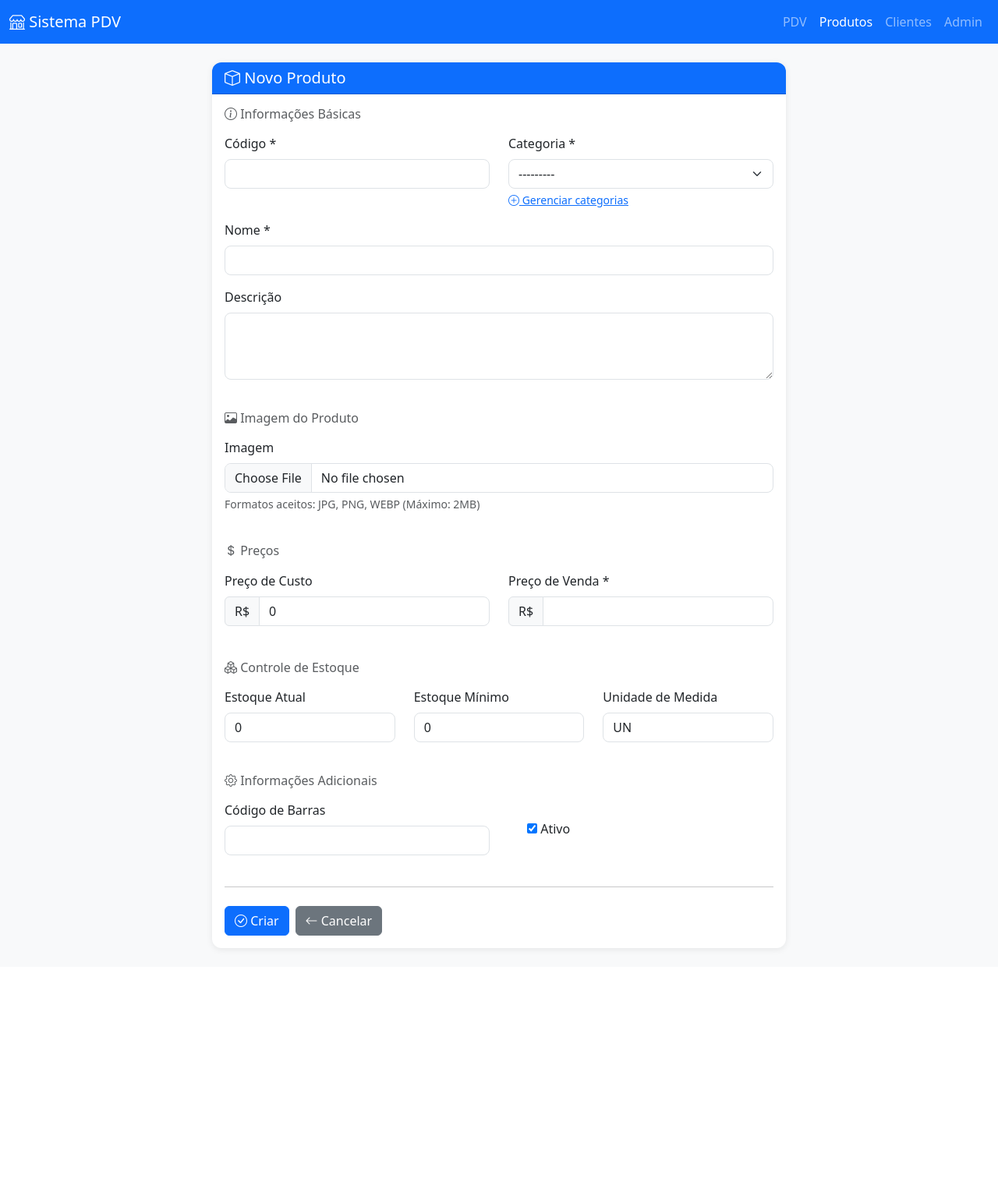
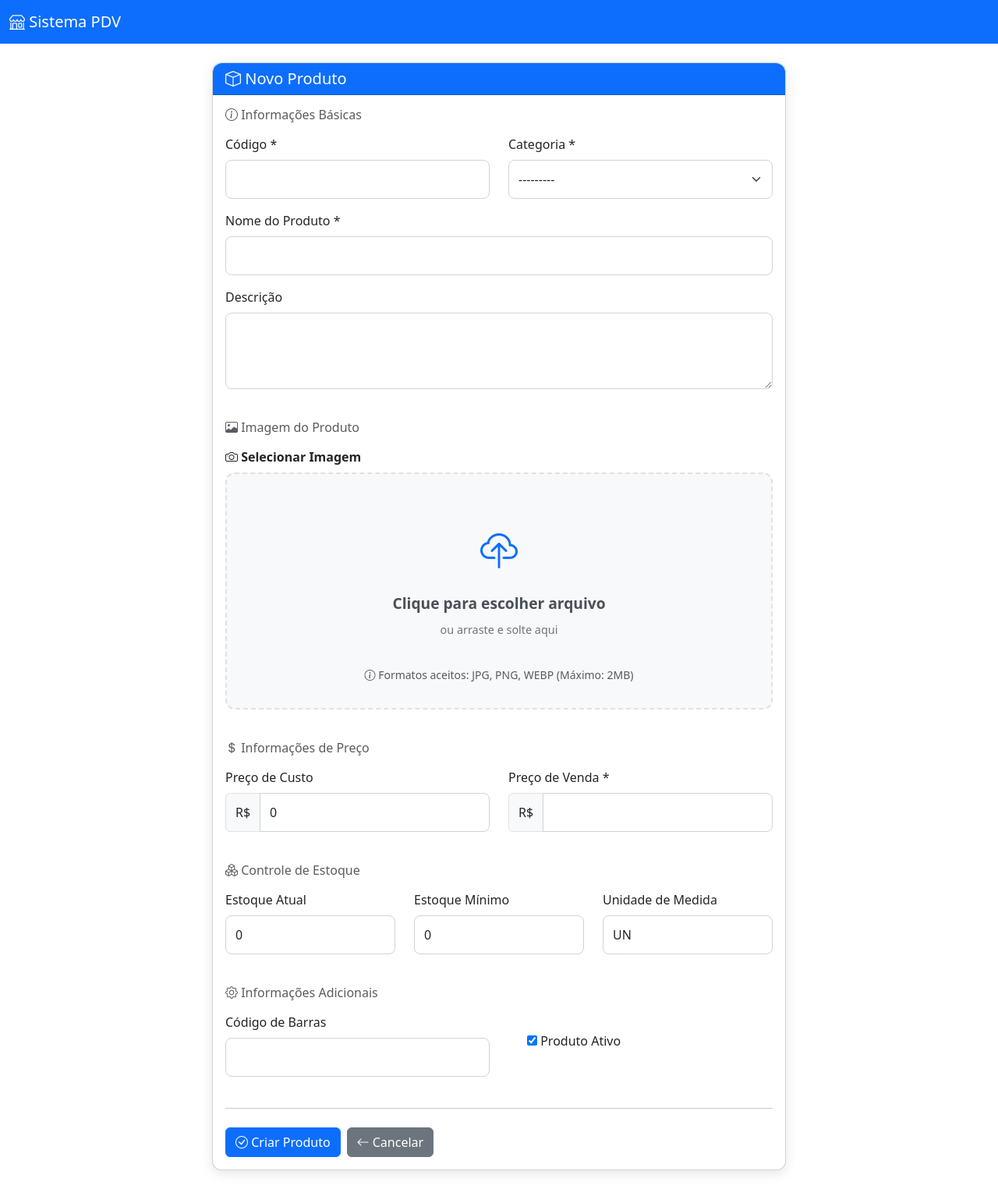
Before and after one commit to ernanegit/pdv, a Django app: page /produtos/novo/ in a window 1280 px wide. Shown: the whole page at 78% size. Before the commit the page ends 1220 px from the top, so only its background shows below. Run offline with Django 5.2, Linux system fonts and the light colour scheme; the visitor is signed in with stand-in values (Sample User, id 1); data that the repository does not hold is empty; some libraries are stand-ins or nearby versions.

Commit message:
🌍 Traduz upload de imagens para português

```diff
--- a/templates/produtos/form.html
+++ b/templates/produtos/form.html
@@ -1,3 +1,6 @@
+<!-- Método 1: Usando {% load i18n %} com tradução manual -->
+{% load i18n %}
+
 <!DOCTYPE html>
 <html lang="pt-br">
 <head>
@@ -6,28 +9,13 @@
     <title>{{ titulo }} - Sistema PDV</title>
     <link href="https://cdn.jsdelivr.net/npm/bootstrap@5.3.0/dist/css/bootstrap.min.css" rel="stylesheet">
     <link href="https://cdn.jsdelivr.net/npm/bootstrap-icons@1.10.0/font/bootstrap-icons.css" rel="stylesheet">
-    <style>
-        body { background-color: #f8f9fa; }
-        .navbar { background-color: #0d6efd !important; }
-        .card { border: none; border-radius: 12px; box-shadow: 0 2px 8px rgba(0, 0, 0, 0.08); }
-        .card-header { background-color: #0d6efd; color: white; border-radius: 12px 12px 0 0 !important; }
-        .btn-primary { background-color: #0d6efd; border-color: #0d6efd; }
-        .btn-primary:hover { background-color: #0b5ed7; border-color: #0a58ca; }
-        .form-control, .form-select { border-radius: 8px; }
-    </style>
 </head>
 <body>
-    <nav class="navbar navbar-expand-lg navbar-dark">
+    <nav class="navbar navbar-expand-lg navbar-dark bg-primary">
         <div class="container-fluid">
             <a class="navbar-brand" href="/">
                 <i class="bi bi-shop"></i> Sistema PDV
             </a>
-            <ul class="navbar-nav ms-auto">
-                <li class="nav-item"><a class="nav-link" href="/vendas/pdv/">PDV</a></li>
-                <li class="nav-item"><a class="nav-link active" href="/produtos/">Produtos</a></li>
-                <li class="nav-item"><a class="nav-link" href="/clientes/">Clientes</a></li>
-                <li class="nav-item"><a class="nav-link" href="/admin/">Admin</a></li>
-            </ul>
         </div>
     </nav>
 
@@ -35,95 +23,106 @@
         <div class="row justify-content-center">
             <div class="col-lg-8">
                 <div class="card">
-                    <div class="card-header">
+                    <div class="card-header bg-primary text-white">
                         <h5 class="mb-0"><i class="bi bi-box"></i> {{ titulo }}</h5>
                     </div>
                     <div class="card-body">
-                        {% if messages %}
-                            {% for message in messages %}
-                                <div class="alert alert-{{ message.tags }} alert-dismissible fade show" role="alert">
-                                    {{ message }}
-                                    <button type="button" class="btn-close" data-bs-dismiss="alert"></button>
-                                </div>
-                            {% endfor %}
-                        {% endif %}
-
                         <form method="post" enctype="multipart/form-data">
                             {% csrf_token %}
-
-                            {% if form.errors %}
-                                <div class="alert alert-danger">
-                                    <strong>Erro:</strong> Corrija os campos abaixo.
-                                    <ul class="mb-0">
-                                        {% for field, errors in form.errors.items %}
-                                            {% for error in errors %}
-                                                <li>{{ field }}: {{ error }}</li>
-                                            {% endfor %}
-                                        {% endfor %}
-                                    </ul>
-                                </div>
-                            {% endif %}
 
                             <div class="row">
                                 <!-- Informações Básicas -->
                                 <div class="col-12">
-                                    <h6 class="text-muted mb-3"><i class="bi bi-info-circle"></i> Informações Básicas</h6>
+                                    <h6 class="text-muted mb-3">
+                                        <i class="bi bi-info-circle"></i> {% trans "Informações Básicas" %}
+                                    </h6>
                                 </div>
 
                                 <div class="col-md-6 mb-3">
-                                    <label class="form-label">{{ form.codigo.label }} *</label>
+                                    <label class="form-label">{% trans "Código" %} *</label>
                                     {{ form.codigo }}
-                                    {% if form.codigo.help_text %}
-                                        <div class="form-text">{{ form.codigo.help_text }}</div>
-                                    {% endif %}
                                 </div>
 
                                 <div class="col-md-6 mb-3">
-                                    <label class="form-label">{{ form.categoria.label }} *</label>
+                                    <label class="form-label">{% trans "Categoria" %} *</label>
                                     {{ form.categoria }}
-                                    <div class="form-text">
-                                        <a href="{% url 'produtos:categorias' %}" target="_blank">
-                                            <i class="bi bi-plus-circle"></i> Gerenciar categorias
-                                        </a>
-                                    </div>
                                 </div>
 
                                 <div class="col-12 mb-3">
-                                    <label class="form-label">{{ form.nome.label }} *</label>
+                                    <label class="form-label">{% trans "Nome do Produto" %} *</label>
                                     {{ form.nome }}
                                 </div>
 
                                 <div class="col-12 mb-3">
-                                    <label class="form-label">{{ form.descricao.label }}</label>
+                                    <label class="form-label">{% trans "Descrição" %}</label>
                                     {{ form.descricao }}
                                 </div>
 
-                                <!-- Imagem -->
+                                <!-- Seção de Imagem com Tradução Manual -->
                                 <div class="col-12">
-                                    <h6 class="text-muted mb-3 mt-4"><i class="bi bi-image"></i> Imagem do Produto</h6>
+                                    <h6 class="text-muted mb-3 mt-4">
+                                        <i class="bi bi-image"></i> {% trans "Imagem do Produto" %}
+                                    </h6>
                                 </div>
 
                                 <div class="col-12 mb-3">
-                                    <label class="form-label">{{ form.imagem.label }}</label>
+                                    <label class="form-label fw-bold">
+                                        <i class="bi bi-camera"></i> {% trans "Selecionar Imagem" %}
+                                    </label>
+
+                                    <!-- Upload customizado com HTML puro -->
+                                    <div class="upload-container">
+                                        <div class="custom-file-input">
                                             {{ form.imagem }}
-                                    <div class="form-text">Formatos aceitos: JPG, PNG, WEBP (Máximo: 2MB)</div>
+                                            <label for="{{ form.imagem.id_for_label }}" class="file-input-label">
+                                                <i class="bi bi-cloud-upload"></i>
+                                                <span class="upload-text">{% trans "Clique para escolher arquivo" %}</span>
+                                                <span class="upload-hint">{% trans "ou arraste e solte aqui" %}</span>
+                                            </label>
+                                        </div>
+
+                                        <div class="file-info mt-2" id="file-info" style="display: none;">
+                                            <small class="text-success">
+                                                <i class="bi bi-check-circle"></i>
+                                                <span id="file-name"></span>
+                                                <span id="file-size"></span>
+                                            </small>
+                                        </div>
+
+                                        <div class="form-text">
+                                            <i class="bi bi-info-circle"></i>
+                                            {% trans "Formatos aceitos: JPG, PNG, WEBP (Máximo: 2MB)" %}
+                                        </div>
+                                    </div>
 
                                     {% if produto and produto.imagem %}
-                                        <div class="mt-2">
-                                            <small class="text-muted">Imagem atual:</small><br>
+                                        <div class="current-image mt-3">
+                                            <label class="form-label text-muted">
+                                                <i class="bi bi-eye"></i> {% trans "Imagem Atual" %}:
+                                            </label>
+                                            <div class="d-flex align-items-center gap-3 p-3 bg-light rounded">
                                                 <img src="{{ produto.imagem.url }}" alt="{{ produto.nome }}"
-                                                 class="img-thumbnail" style="max-width: 150px; max-height: 150px;">
+                                                     class="img-thumbnail" style="width: 80px; height: 80px; object-fit: cover;">
+                                                <div>
+                                                    <div class="fw-bold">{{ produto.imagem.name }}</div>
+                                                    <small class="text-muted">
+                                                        {% trans "Enviado em" %} {{ produto.atualizado_em|date:"d/m/Y H:i" }}
+                                                    </small>
+                                                </div>
+                                            </div>
                                         </div>
                                     {% endif %}
                                 </div>
 
                                 <!-- Preços -->
                                 <div class="col-12">
-                                    <h6 class="text-muted mb-3 mt-4"><i class="bi bi-currency-dollar"></i> Preços</h6>
+                                    <h6 class="text-muted mb-3 mt-4">
+                                        <i class="bi bi-currency-dollar"></i> {% trans "Informações de Preço" %}
+                                    </h6>
                                 </div>
 
                                 <div class="col-md-6 mb-3">
-                                    <label class="form-label">{{ form.preco_custo.label }}</label>
+                                    <label class="form-label">{% trans "Preço de Custo" %}</label>
                                     <div class="input-group">
                                         <span class="input-group-text">R$</span>
                                         {{ form.preco_custo }}
@@ -131,41 +130,44 @@
                                 </div>
 
                                 <div class="col-md-6 mb-3">
-                                    <label class="form-label">{{ form.preco_venda.label }} *</label>
+                                    <label class="form-label">{% trans "Preço de Venda" %} *</label>
                                     <div class="input-group">
                                         <span class="input-group-text">R$</span>
                                         {{ form.preco_venda }}
                                     </div>
-                                    <div id="margem-info" class="form-text text-success"></div>
                                 </div>
 
                                 <!-- Estoque -->
                                 <div class="col-12">
-                                    <h6 class="text-muted mb-3 mt-4"><i class="bi bi-boxes"></i> Controle de Estoque</h6>
+                                    <h6 class="text-muted mb-3 mt-4">
+                                        <i class="bi bi-boxes"></i> {% trans "Controle de Estoque" %}
+                                    </h6>
                                 </div>
 
                                 <div class="col-md-4 mb-3">
-                                    <label class="form-label">{{ form.estoque_atual.label }}</label>
+                                    <label class="form-label">{% trans "Estoque Atual" %}</label>
                                     {{ form.estoque_atual }}
                                 </div>
 
                                 <div class="col-md-4 mb-3">
-                                    <label class="form-label">{{ form.estoque_minimo.label }}</label>
+                                    <label class="form-label">{% trans "Estoque Mínimo" %}</label>
                                     {{ form.estoque_minimo }}
                                 </div>
 
                                 <div class="col-md-4 mb-3">
-                                    <label class="form-label">{{ form.unidade_medida.label }}</label>
+                                    <label class="form-label">{% trans "Unidade de Medida" %}</label>
                                     {{ form.unidade_medida }}
                                 </div>
 
                                 <!-- Outros -->
                                 <div class="col-12">
-                                    <h6 class="text-muted mb-3 mt-4"><i class="bi bi-gear"></i> Informações Adicionais</h6>
+                                    <h6 class="text-muted mb-3 mt-4">
+                                        <i class="bi bi-gear"></i> {% trans "Informações Adicionais" %}
+                                    </h6>
                                 </div>
 
                                 <div class="col-md-6 mb-3">
-                                    <label class="form-label">{{ form.codigo_barras.label }}</label>
+                                    <label class="form-label">{% trans "Código de Barras" %}</label>
                                     {{ form.codigo_barras }}
                                 </div>
 
@@ -173,7 +175,7 @@
                                     <div class="form-check mt-4">
                                         {{ form.ativo }}
                                         <label class="form-check-label" for="{{ form.ativo.id_for_label }}">
-                                            {{ form.ativo.label }}
+                                            {% trans "Produto Ativo" %}
                                         </label>
                                     </div>
                                 </div>
@@ -183,14 +185,19 @@
 
                             <div class="d-flex gap-2">
                                 <button type="submit" class="btn btn-primary">
-                                    <i class="bi bi-check-circle"></i> {{ action }}
+                                    <i class="bi bi-check-circle"></i>
+                                    {% if produto %}
+                                        {% trans "Atualizar Produto" %}
+                                    {% else %}
+                                        {% trans "Criar Produto" %}
+                                    {% endif %}
                                 </button>
                                 <a href="{% url 'produtos:lista' %}" class="btn btn-secondary">
-                                    <i class="bi bi-arrow-left"></i> Cancelar
+                                    <i class="bi bi-arrow-left"></i> {% trans "Cancelar" %}
                                 </a>
                                 {% if produto %}
                                     <a href="{% url 'produtos:deletar' produto.pk %}" class="btn btn-outline-danger ms-auto">
-                                        <i class="bi bi-trash"></i> Remover
+                                        <i class="bi bi-trash"></i> {% trans "Remover Produto" %}
                                     </a>
                                 {% endif %}
                             </div>
@@ -201,31 +208,176 @@
         </div>
     </div>
 
+    <!-- CSS para Upload Customizado -->
+    <style>
+    .upload-container {
+        border: 2px dashed #dee2e6;
+        border-radius: 12px;
+        padding: 2rem;
+        text-align: center;
+        background: #f8f9fa;
+        transition: all 0.3s ease;
+        position: relative;
+    }
+
+    .upload-container:hover {
+        border-color: #0d6efd;
+        background: #e3f2fd;
+    }
+
+    .custom-file-input {
+        position: relative;
+        display: inline-block;
+        width: 100%;
+    }
+
+    .custom-file-input input[type="file"] {
+        position: absolute;
+        top: 0;
+        left: 0;
+        width: 100%;
+        height: 100%;
+        opacity: 0;
+        cursor: pointer;
+        z-index: 2;
+    }
+
+    .file-input-label {
+        display: block;
+        cursor: pointer;
+        padding: 2rem;
+        color: #6c757d;
+        transition: all 0.3s ease;
+    }
+
+    .file-input-label i {
+        font-size: 3rem;
+        color: #0d6efd;
+        margin-bottom: 1rem;
+        display: block;
+    }
+
+    .upload-text {
+        display: block;
+        font-size: 1.2rem;
+        font-weight: 600;
+        color: #495057;
+        margin-bottom: 0.5rem;
+    }
+
+    .upload-hint {
+        display: block;
+        font-size: 0.9rem;
+        color: #6c757d;
+    }
+
+    .custom-file-input input:focus + .file-input-label {
+        outline: 2px solid #0d6efd;
+        outline-offset: 2px;
+    }
+
+    .upload-container.file-selected {
+        border-color: #198754;
+        background: #d4edda;
+    }
+
+    .upload-container.file-selected .file-input-label i {
+        color: #198754;
+    }
+
+    .upload-container.file-selected .upload-text {
+        color: #198754;
+    }
+
+    /* Estilo para campos do formulário */
+    .form-control, .form-select {
+        border-radius: 8px;
+        border: 1px solid #ced4da;
+        padding: 0.75rem;
+    }
+
+    .form-control:focus, .form-select:focus {
+        border-color: #0d6efd;
+        box-shadow: 0 0 0 0.2rem rgba(13, 110, 253, 0.25);
+    }
+
+    .card {
+        border-radius: 12px;
+        box-shadow: 0 4px 15px rgba(0, 0, 0, 0.1);
+    }
+
+    .card-header {
+        border-radius: 12px 12px 0 0 !important;
+    }
+    </style>
+
+    <!-- JavaScript para Upload Funcional -->
     <script src="https://cdn.jsdelivr.net/npm/bootstrap@5.3.0/dist/js/bootstrap.bundle.min.js"></script>
     <script>
-        // Calcular margem automaticamente
-        const precoCusto = document.getElementById('id_preco_custo');
-        const precoVenda = document.getElementById('id_preco_venda');
-        const margemInfo = document.getElementById('margem-info');
+    document.addEventListener('DOMContentLoaded', function() {
+        const fileInput = document.querySelector('input[type="file"]');
+        const uploadContainer = document.querySelector('.upload-container');
+        const fileInfo = document.getElementById('file-info');
+        const fileName = document.getElementById('file-name');
+        const fileSize = document.getElementById('file-size');
+        const uploadText = document.querySelector('.upload-text');
 
-        function calcularMargem() {
-            const custo = parseFloat(precoCusto.value) || 0;
-            const venda = parseFloat(precoVenda.value) || 0;
+        if (fileInput) {
+            // Quando arquivo é selecionado
+            fileInput.addEventListener('change', function(e) {
+                const file = e.target.files[0];
 
-            if (custo > 0 && venda > 0) {
-                const margem = ((venda - custo) / custo * 100).toFixed(1);
-                const lucro = (venda - custo).toFixed(2);
-                margemInfo.innerHTML = `<i class="bi bi-calculator"></i> Margem: ${margem}% | Lucro: R$ ${lucro}`;
+                if (file) {
+                    // Atualizar visual
+                    uploadContainer.classList.add('file-selected');
+                    uploadText.textContent = 'Arquivo Selecionado!';
+
+                    // Mostrar informações do arquivo
+                    fileName.textContent = file.name;
+                    fileSize.textContent = ` (${(file.size / 1024 / 1024).toFixed(2)} MB)`;
+                    fileInfo.style.display = 'block';
+
+                    // Validar arquivo
+                    if (file.size > 2 * 1024 * 1024) { // 2MB
+                        fileInfo.className = 'form-text text-danger';
+                        fileInfo.innerHTML = '<i class="bi bi-exclamation-triangle"></i> Arquivo muito grande (máximo 2MB)';
                     } else {
-                margemInfo.innerHTML = '';
+                        fileInfo.className = 'form-text text-success';
                     }
+                } else {
+                    // Resetar se nenhum arquivo
+                    uploadContainer.classList.remove('file-selected');
+                    uploadText.textContent = 'Clique para escolher arquivo';
+                    fileInfo.style.display = 'none';
                 }
+            });
 
-        if (precoCusto && precoVenda) {
-            precoCusto.addEventListener('input', calcularMargem);
-            precoVenda.addEventListener('input', calcularMargem);
-            calcularMargem(); // Calcular ao carregar
+            // Drag and drop
+            uploadContainer.addEventListener('dragover', function(e) {
+                e.preventDefault();
+                uploadContainer.style.borderColor = '#198754';
+                uploadContainer.style.backgroundColor = '#d4edda';
+            });
+
+            uploadContainer.addEventListener('dragleave', function(e) {
+                e.preventDefault();
+                uploadContainer.style.borderColor = '';
+                uploadContainer.style.backgroundColor = '';
+            });
+
+            uploadContainer.addEventListener('drop', function(e) {
+                e.preventDefault();
+                uploadContainer.style.borderColor = '';
+                uploadContainer.style.backgroundColor = '';
+
+                const files = e.dataTransfer.files;
+                if (files.length > 0) {
+                    fileInput.files = files;
+                    fileInput.dispatchEvent(new Event('change'));
                 }
+            });
+        }
+    });
     </script>
 </body>
 </html>
```
Lines whose indentation alone changed are shown as unchanged.
